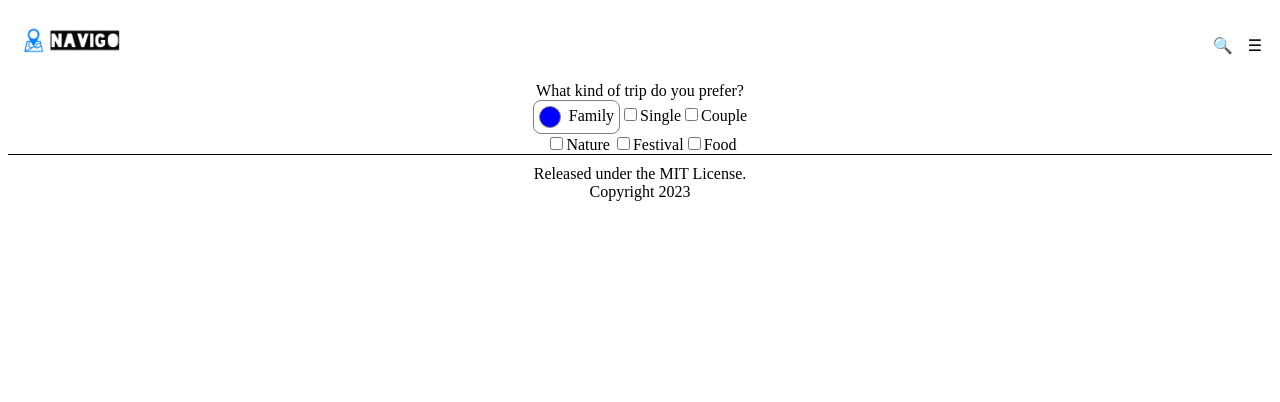
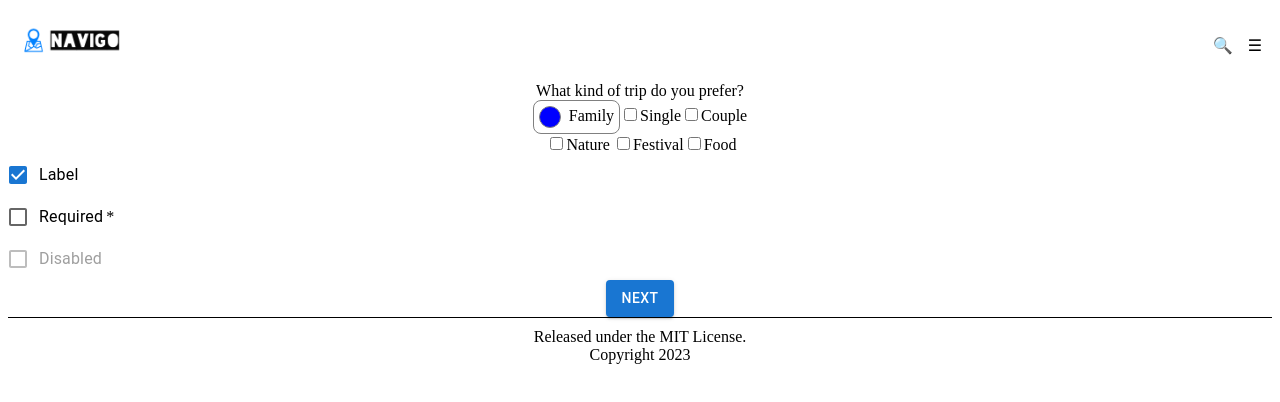
Before and after one commit to Omirekona/junction2023, a React app in the folder frontend/: page /preference1 in a window 1280 px wide. Shown: the top 402 px of the page. Built offline with nearby package versions, Linux system fonts and the light colour scheme.

Commit message:
queryclient del

```diff
--- a/frontend/package.json
+++ b/frontend/package.json
@@ -10,6 +10,9 @@
   "keywords": [],
   "author": "Asmir Abdimazhit",
   "dependencies": {
+    "@emotion/react": "^11.11.1",
+    "@emotion/styled": "^11.11.0",
+    "@mui/material": "^5.14.5",
     "@react-google-maps/api": "^2.19.2",
     "axios": "^1.4.0",
     "firebase": "^10.2.0",
--- a/frontend/src/recommendation/MultipleSelect.js
+++ b/frontend/src/recommendation/MultipleSelect.js
@@ -1,5 +1,8 @@
 import React from "react";
 import '../App.css';
+import { Button, Checkbox } from '@mui/material';
+import { FormGroup, FormControlLabel } from '@mui/material';
+
 function MultipleSelect() {
     return (
     <div>What kind of trip do you prefer?
@@ -34,9 +37,23 @@ function MultipleSelect() {
       </label>
       </div>
 
+      <FormGroup>
+  <FormControlLabel control={<Checkbox defaultChecked />} label="Label" />
+  <FormControlLabel required control={<Checkbox />} label="Required" />
+  <FormControlLabel disabled control={<Checkbox />} label="Disabled" />
+</FormGroup>
 
 
+
+      <div className="mt-8 mb-10">
+    <Button variant="contained" >
+      Next
+    </Button>
+      </div>
+
     </div>
+
+
 
     );
   }
```
Also changed, not shown: 1 other file (tests, documents, lock files or other folders).
